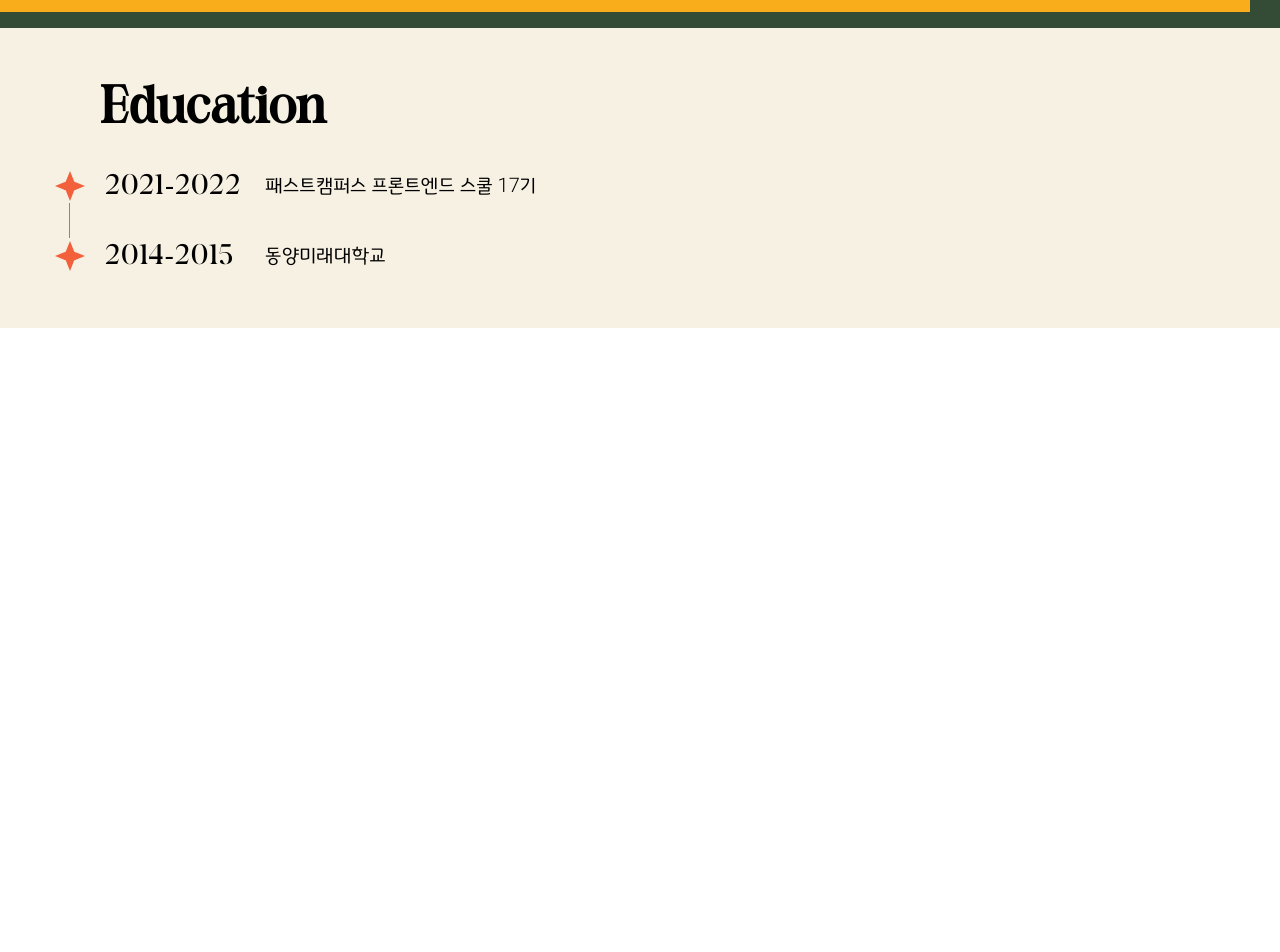
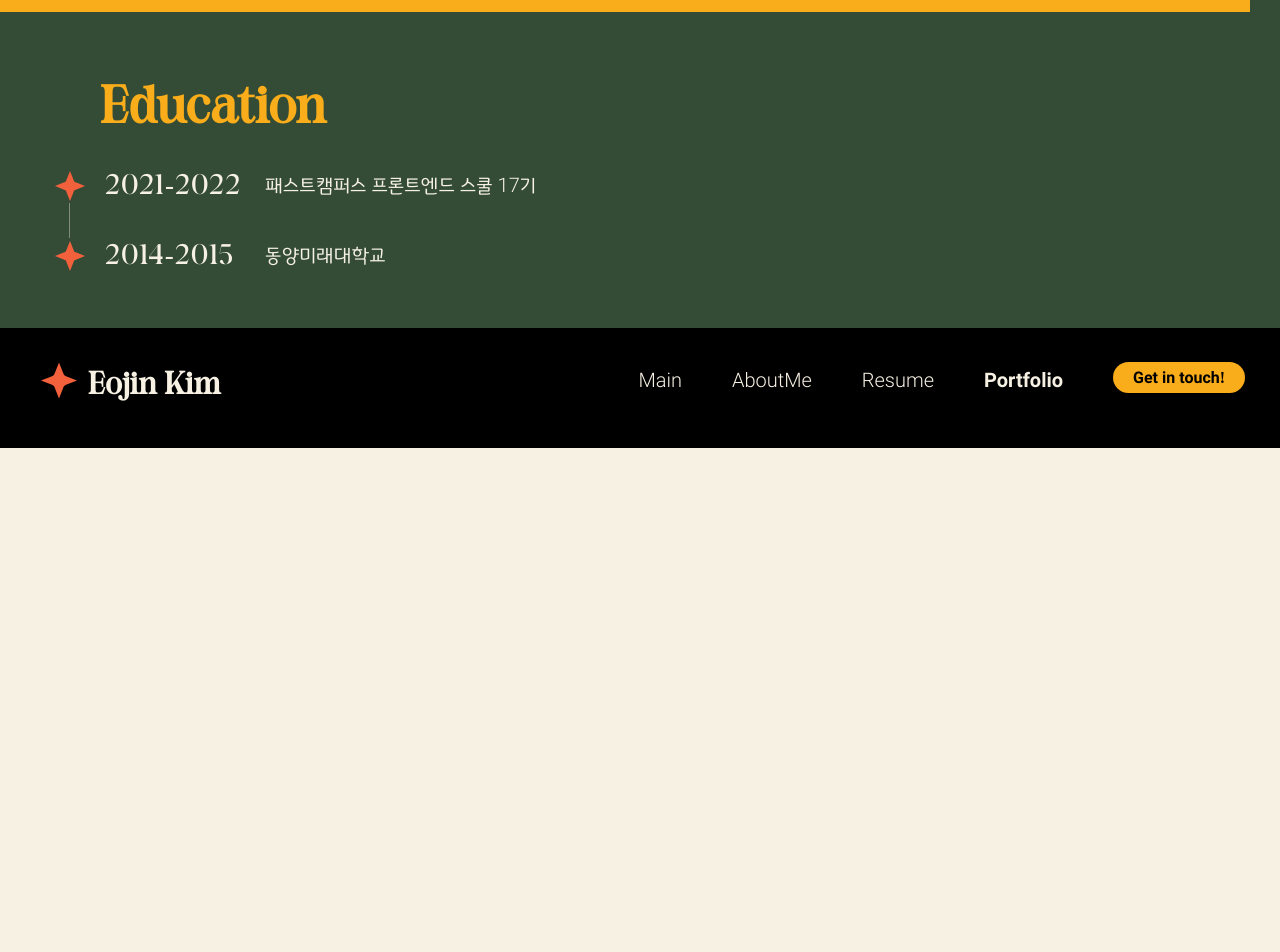
Before and after one commit to FE-Lex-Kim/Portfolio, a React (Create React App) app: page / in a window 1280 px wide. Shown: the part 3080-4032 px from the top of the page. Before the commit the page ends 3408 px from the top, so only its background shows below. Built offline with nearby package versions, Linux system fonts and the light colour scheme.

Commit message:
포트폴리오 시작

```diff
--- a/src/App.tsx
+++ b/src/App.tsx
@@ -1,7 +1,7 @@
 import AboutMe from "./components/AboutMe";
 import Main from "./components/Main";
-import Resume from "./components/Education";
-import TIL from "./components/Resume";
+import Portfolio from "./components/Portfolio";
+import Resume from "./components/Resume";
 
 type Props = {
   children?: JSX.Element;
@@ -12,8 +12,8 @@ const App: React.FC<Props> = () => {
     <>
       <Main />
       <AboutMe />
-      <TIL />
-      {/* <Resume /> */}
+      <Resume />
+      <Portfolio />
     </>
   );
 };
--- a/src/components/Education.tsx
+++ b/src/components/Education.tsx
@@ -70,13 +70,13 @@ const EducationEducationList = styled.ul`
   display: flex;
   flex-direction: column;
 
-  color: #000;
+  color: #f6f1e3;
   margin: 0;
 `;
 
 const EducationEducationTitle = styled.h3`
   font-family: "behance";
-  color: #000;
+  color: #faad1a;
   font-size: 50px;
   margin-bottom: 0;
   padding-left: 50px;
@@ -97,7 +97,7 @@ const EducationWidthContainer = styled.div`
 `;
 
 const EducationBackgroundContainer = styled.div`
-  background-color: #f6f1e3;
+  background-color: #344c36;
 
   display: flex;
   align-items: center;
--- /dev/null
+++ b/src/components/Portfolio.tsx
@@ -0,0 +1,26 @@
+import styled from "styled-components";
+import portfolioSite from "../assets/images/portfolioSite.png";
+import Header from "./Header";
+
+const Portfolio = () => {
+  return (
+    <PortfolioBackgroundColor>
+      <Header fontColor="white" currentPage="Portfolio" />
+      <PortfolioWidthContainer></PortfolioWidthContainer>
+    </PortfolioBackgroundColor>
+  );
+};
+const PortfolioWidthContainer = styled.div`
+  width: 1300px;
+  height: 650px;
+  margin: 0 auto;
+
+  background-color: #f6f1e3;
+`;
+const PortfolioBackgroundColor = styled.div`
+  height: 830px;
+
+  background-color: #000;
+`;
+
+export default Portfolio;
```
Also changed, not shown: src/assets/images/portfolioSite.png (added), 1 other file (tests, documents, lock files or other folders).
